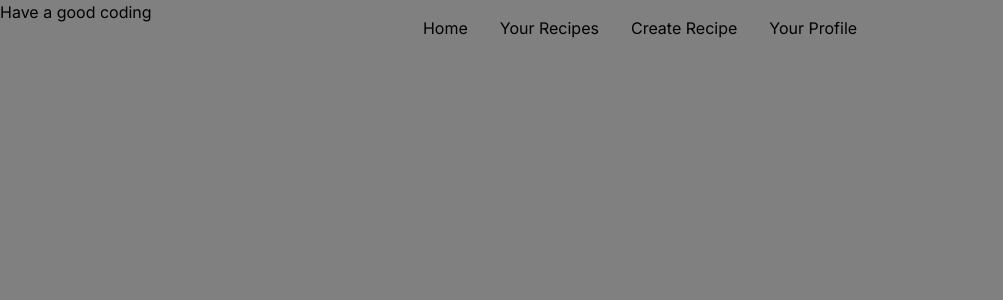
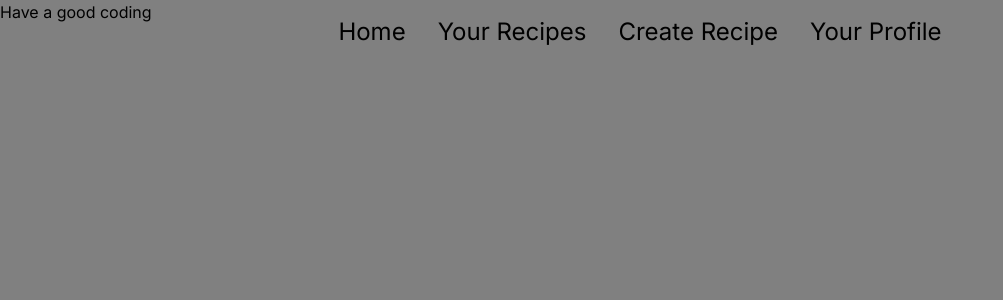
Before and after one commit to Nicholas-Abell/food_buddy, a Next.js app: page /auth in a window 1280 px wide. Shown: the top 300 px of the page, without its empty margins (0-1003 px from the left). Built offline with nearby package versions, Linux system fonts and the light colour scheme.

Commit message:
Navbar ui changes

```diff
--- a/app/components/navbar/Navbar.tsx
+++ b/app/components/navbar/Navbar.tsx
@@ -6,18 +6,26 @@ type NavbarProps = {};
 const Navbar: React.FC<NavbarProps> = () => {
   return (
     <div className="absolute top-0 left-0 w-screen py-4">
-      <ul className="flex items-center justify-center gap-8">
+      <ul className="flex items-center justify-center gap-8 md:text-xl lg:text-2xl">
         <li>
-          <Link href="/">Home</Link>
+          <Link className="hover:text-gray-200" href="/">
+            Home
+          </Link>
         </li>
         <li>
-          <Link href="/saved-recipes">Your Recipes</Link>
+          <Link className="hover:text-gray-200" href="/saved-recipes">
+            Your Recipes
+          </Link>
         </li>
         <li>
-          <Link href="/create-recipe">Create Recipe</Link>
+          <Link className="hover:text-gray-200" href="/create-recipe">
+            Create Recipe
+          </Link>
         </li>
         <li>
-          <Link href="/auth">Your Profile</Link>
+          <Link className="hover:text-gray-200" href="/auth">
+            Your Profile
+          </Link>
         </li>
       </ul>
     </div>
```
